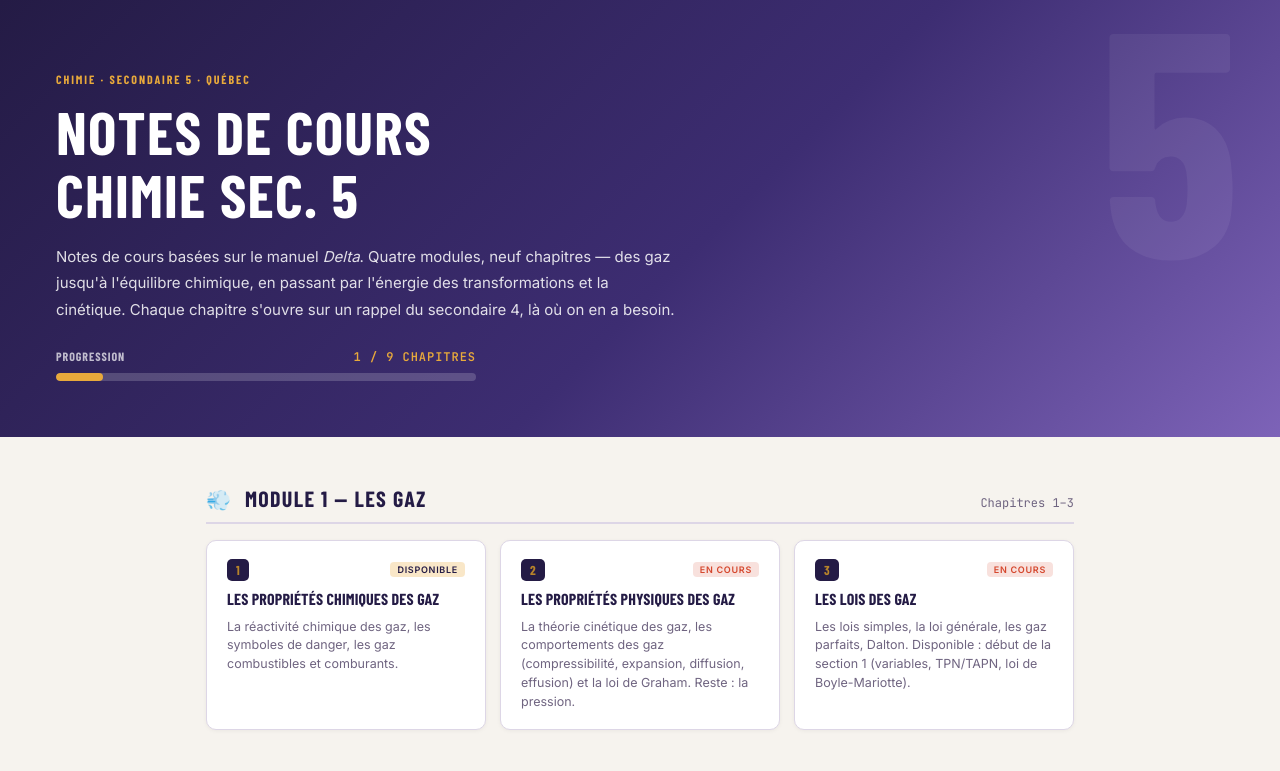
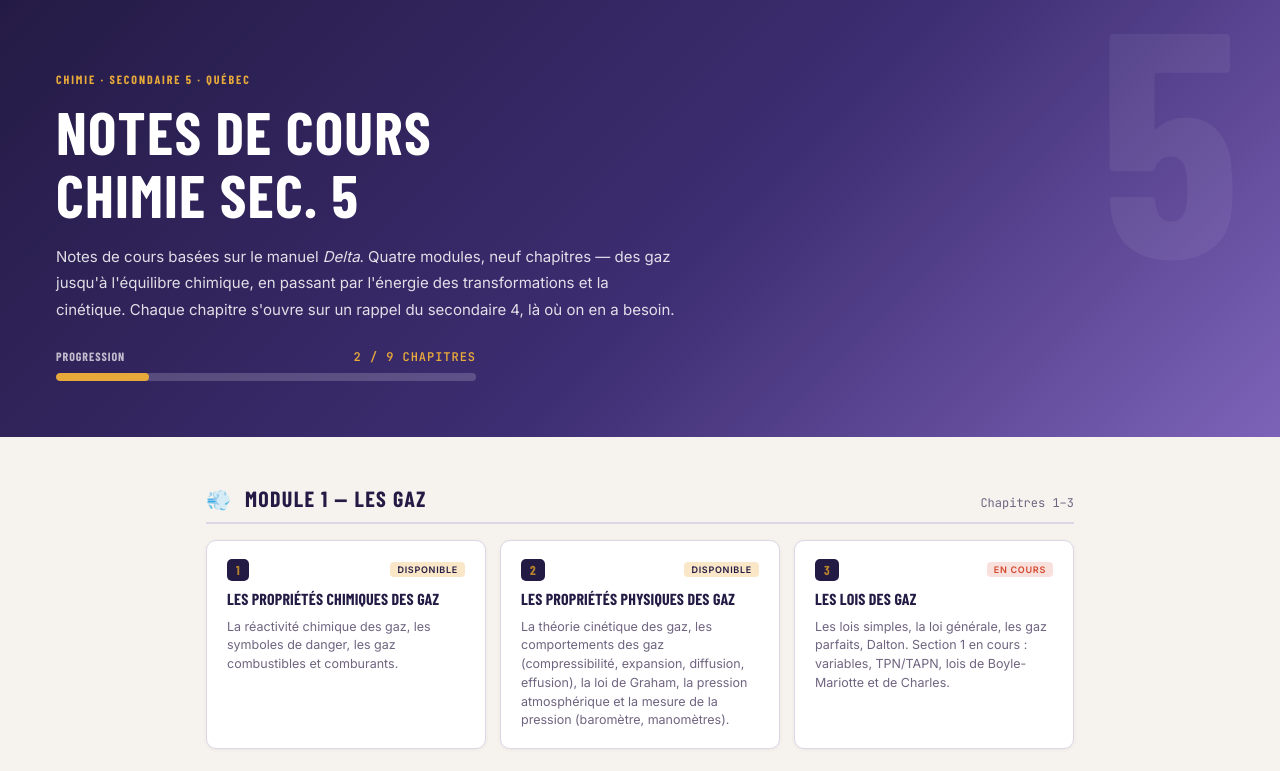
Before and after one commit to cours-de-science/chimie_5, a plain HTML site: page index.html in a window 1280 px wide. Shown: the top 771 px of the page. Drawn offline with nearby package versions, Linux system fonts and the light colour scheme; a web font is replaced by a local one.

Commit message:
Modify progress fill and chapter status
Updated progress indicators and chapter descriptions.

```diff
--- a/index.html
+++ b/index.html
@@ -34,7 +34,7 @@
   .progress-label { font-family: 'Barlow Condensed', sans-serif; font-size: 12px; font-weight: 700; letter-spacing: .08em; text-transform: uppercase; color: rgba(255,255,255,.7); margin-bottom: 8px; display: flex; justify-content: space-between; }
   .progress-label span:last-child { color: var(--amber); font-family: var(--mono); }
   .progress-bar { height: 8px; background: rgba(255,255,255,.18); border-radius: 5px; overflow: hidden; }
-  .progress-fill { height: 100%; background: var(--amber); border-radius: 5px; width: calc(100% / 9); }
+  .progress-fill { height: 100%; background: var(--amber); border-radius: 5px; width: calc(100% * 2 / 9); }
 
   /* Content */
   .content { padding: 48px 56px 90px; max-width: 980px; margin: 0 auto; }
@@ -88,8 +88,8 @@
   <p>Notes de cours basées sur le manuel <em>Delta</em>. Quatre modules, neuf chapitres — des gaz jusqu'à l'équilibre chimique, en passant par l'énergie des transformations et la cinétique. Chaque chapitre s'ouvre sur un rappel du secondaire 4, là où on en a besoin.</p>
 
   <div class="progress-wrap">
-    <div class="progress-label"><span>Progression</span><span>1 / 9 chapitres</span></div>
-    <div class="progress-bar"><div class="progress-fill" style="width: calc(100% / 9);"></div></div>
+    <div class="progress-label"><span>Progression</span><span>2 / 9 chapitres</span></div>
+    <div class="progress-bar"><div class="progress-fill" style="width: calc(100% * 2 / 9);"></div></div>
   </div>
 </div>
 
@@ -117,10 +117,10 @@
       <a class="chap-card" href="chapitre2.html">
         <div class="chap-top">
           <span class="chap-num">2</span>
-          <span class="status-badge wip">En cours</span>
+          <span class="status-badge dispo">Disponible</span>
         </div>
         <div class="chap-title">Les propriétés physiques des gaz</div>
-        <div class="chap-desc">La théorie cinétique des gaz, les comportements des gaz (compressibilité, expansion, diffusion, effusion) et la loi de Graham. Reste : la pression.</div>
+        <div class="chap-desc">La théorie cinétique des gaz, les comportements des gaz (compressibilité, expansion, diffusion, effusion), la loi de Graham, la pression atmosphérique et la mesure de la pression (baromètre, manomètres).</div>
         <span class="chap-arrow">→</span>
       </a>
 
@@ -130,7 +130,7 @@
           <span class="status-badge wip">En cours</span>
         </div>
         <div class="chap-title">Les lois des gaz</div>
-        <div class="chap-desc">Les lois simples, la loi générale, les gaz parfaits, Dalton. Disponible : début de la section 1 (variables, TPN/TAPN, loi de Boyle-Mariotte).</div>
+        <div class="chap-desc">Les lois simples, la loi générale, les gaz parfaits, Dalton. Section 1 en cours : variables, TPN/TAPN, lois de Boyle-Mariotte et de Charles.</div>
         <span class="chap-arrow">→</span>
       </a>
 
```
